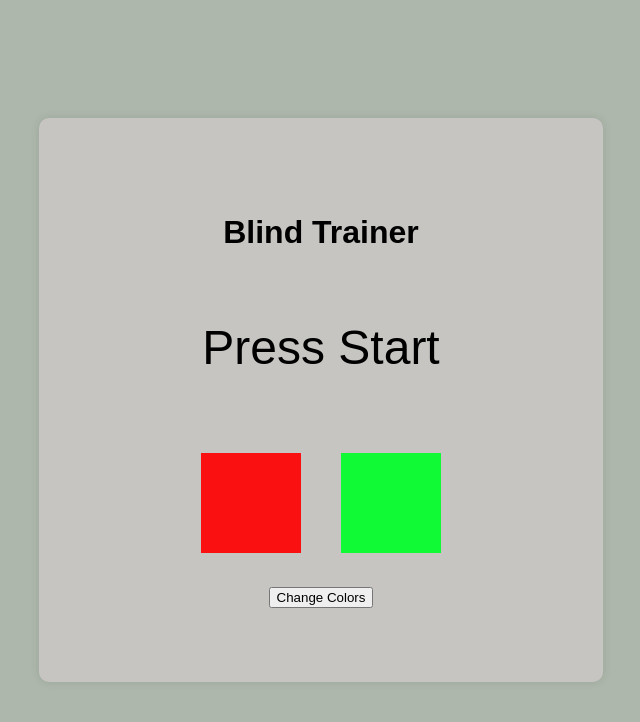
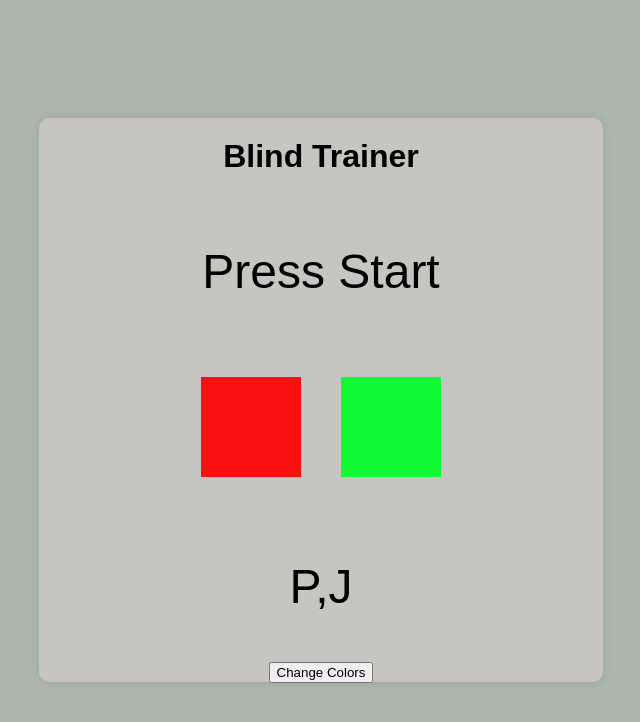
Before and after one commit to chloeboireaudevier/BlindTrainerWeb, a plain HTML site: page index.html in a window 1280 px wide. Both pictures are taken after a click on the button "Change Colors". Shown: the whole page, without its empty margins (319-959 px from the left). Drawn offline with Linux system fonts and the light colour scheme.

Commit message:
display letters

```diff
--- a/index.html
+++ b/index.html
@@ -14,6 +14,7 @@
     <div class="square-container">
         <div id="squaresContainer"></div>
     </div>
+    <p id="letter-display"></p>
     <!-- Button to trigger color change -->
     <button id="changeColorButton">Change Colors</button>
 
@@ -21,7 +22,7 @@
     <input type="text" id="input-box" autofocus />
     <button onclick="startTraining()">Start</button>
     <p id="feedback"></p>
--->
+    -->
   </div>
   <script src="script.js"></script>
 </body>
--- a/script.js
+++ b/script.js
@@ -1,5 +1,6 @@
 import * as CONST from './const.js';
 const squaresContainer = document.getElementById('squaresContainer');
+const letterDisplay = document.getElementById('letter-display');
 let res;
 
 let currentChar = '';
@@ -83,6 +84,9 @@ function generateSquares() {
       square.style.backgroundColor = res[0][i];
       squaresContainer.appendChild(square); // Append the square to the container
     }
+
+    //Display the letters
+    document.getElementById('letter-display').textContent = res[1];
   }
 
 // Add event listener to the button
--- a/style.css
+++ b/style.css
@@ -43,6 +43,11 @@ body {
     margin: 1em 0;
   }
 
+  #letter-display {
+    font-size: 3em;
+    margin: 1em 0;
+  }
+
   #input-box {
     font-size: 2em;
     text-align: center;
```
